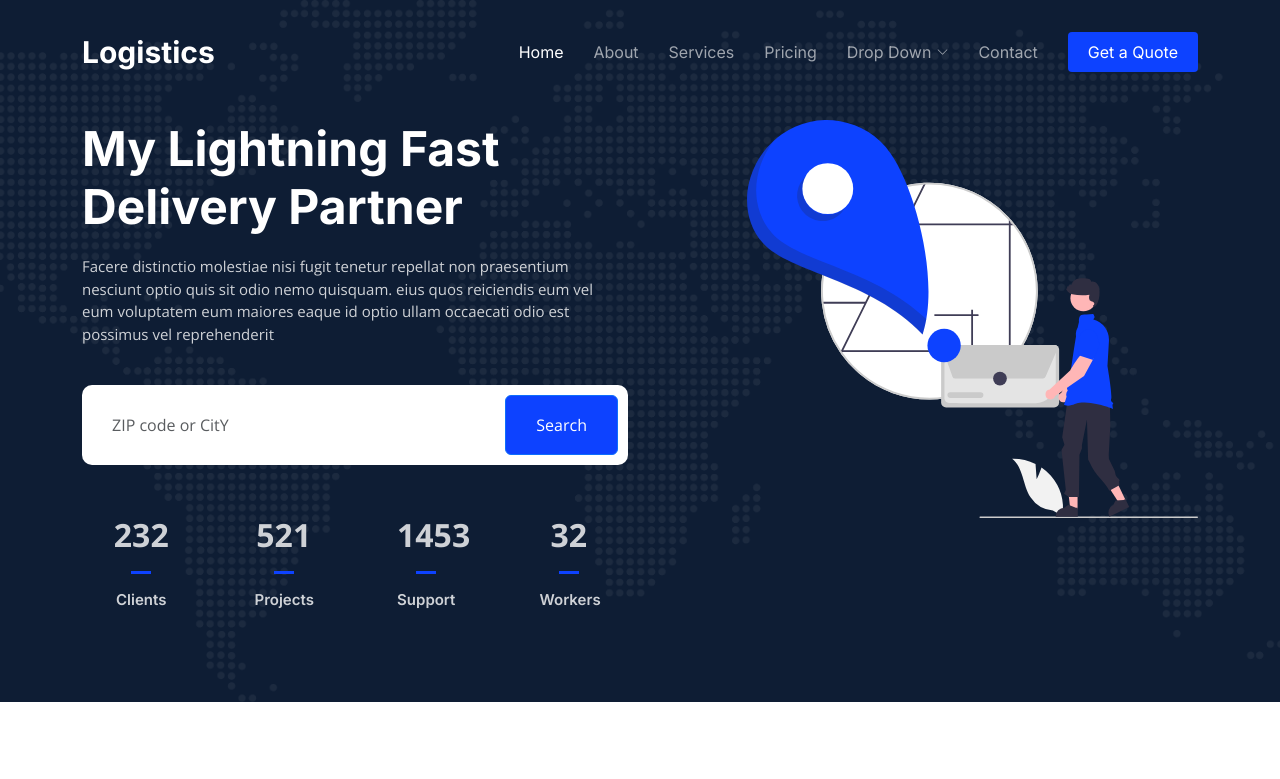
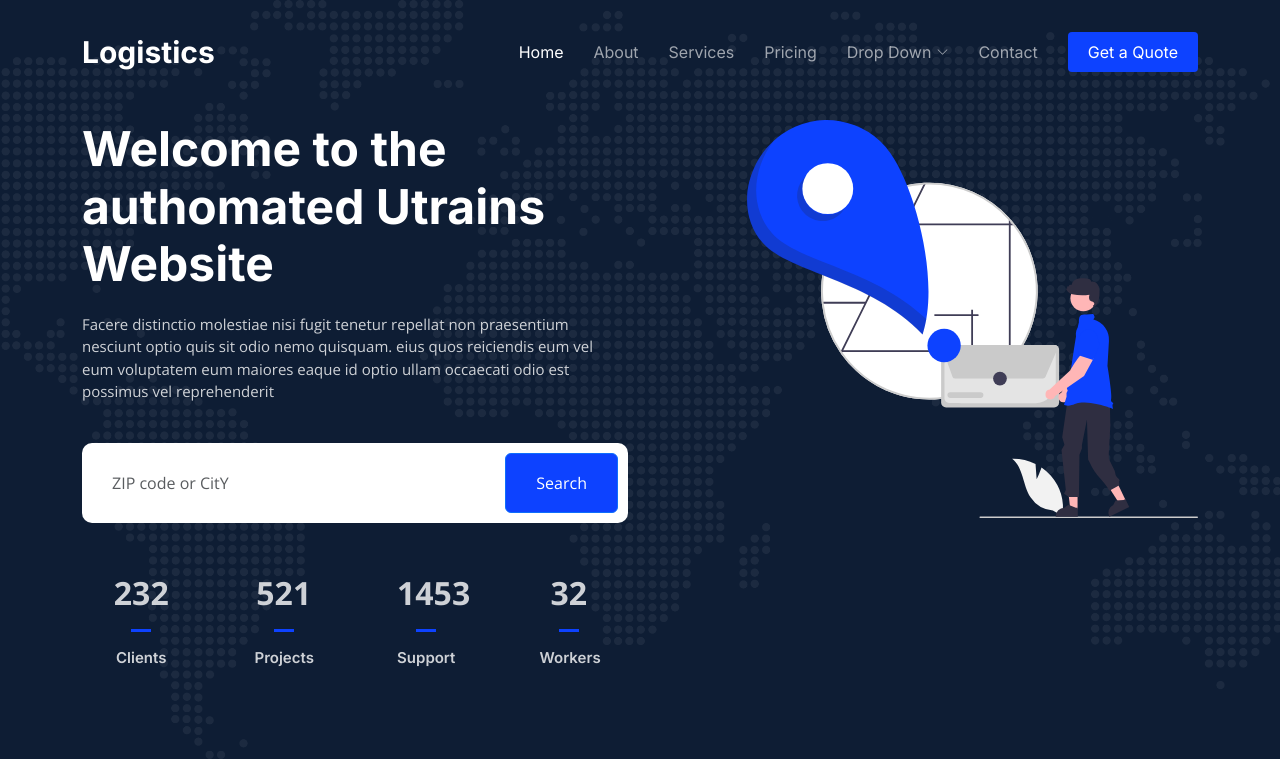
Before and after one commit to yatsen24/aws-ci-cd, a plain HTML site: page index.html in a window 1280 px wide. Shown: the top 779 px of the page. Drawn offline with nearby package versions, Linux system fonts and the light colour scheme.

Commit message:
added the welcome message

```diff
--- a/index.html
+++ b/index.html
@@ -89,7 +89,7 @@
     <div class="container">
       <div class="row gy-4 d-flex justify-content-between">
         <div class="col-lg-6 order-2 order-lg-1 d-flex flex-column justify-content-center">
-          <h2 data-aos="fade-up">My Lightning Fast Delivery Partner</h2>
+          <h2 data-aos="fade-up">Welcome to the authomated Utrains Website</h2>
           <p data-aos="fade-up" data-aos-delay="100">Facere distinctio molestiae nisi fugit tenetur repellat non praesentium nesciunt optio quis sit odio nemo quisquam. eius quos reiciendis eum vel eum voluptatem eum maiores eaque id optio ullam occaecati odio est possimus vel reprehenderit</p>
 
           <form action="#" class="form-search d-flex align-items-stretch mb-3" data-aos="fade-up" data-aos-delay="200">
```
